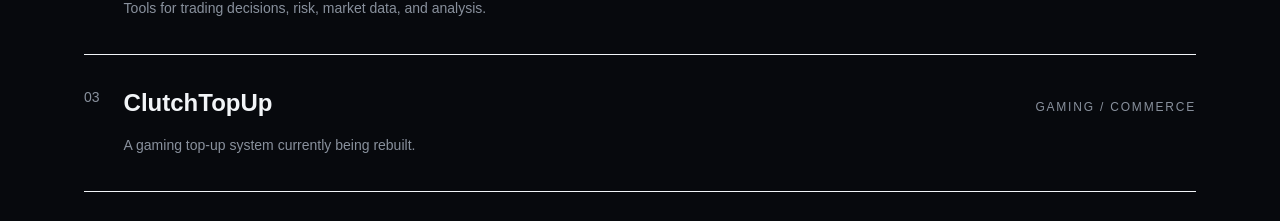
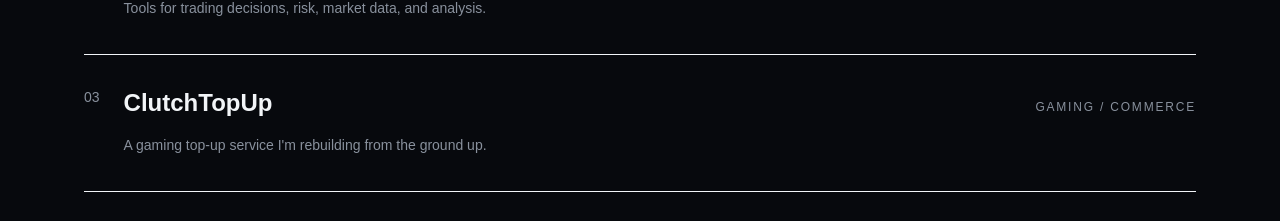
Before and after one commit to JJTGG/JAYJAYTGG, a Next.js app: page /tgg-hub in a window 1280 px wide. Shown: the part 918-1139 px from the top of the page. Built offline with nearby package versions, Linux system fonts and the light colour scheme.

Commit message:
refine clutchtopup copy across work and tgg hub

```diff
--- a/app/tgg-hub/page.tsx
+++ b/app/tgg-hub/page.tsx
@@ -17,7 +17,7 @@ const projects = [
     name: "ClutchTopUp",
     type: "Gaming / Commerce",
     description:
-      "A gaming top-up system currently being rebuilt.",
+      "A gaming top-up service I'm rebuilding from the ground up.",
     href: null
   },
   {
```
